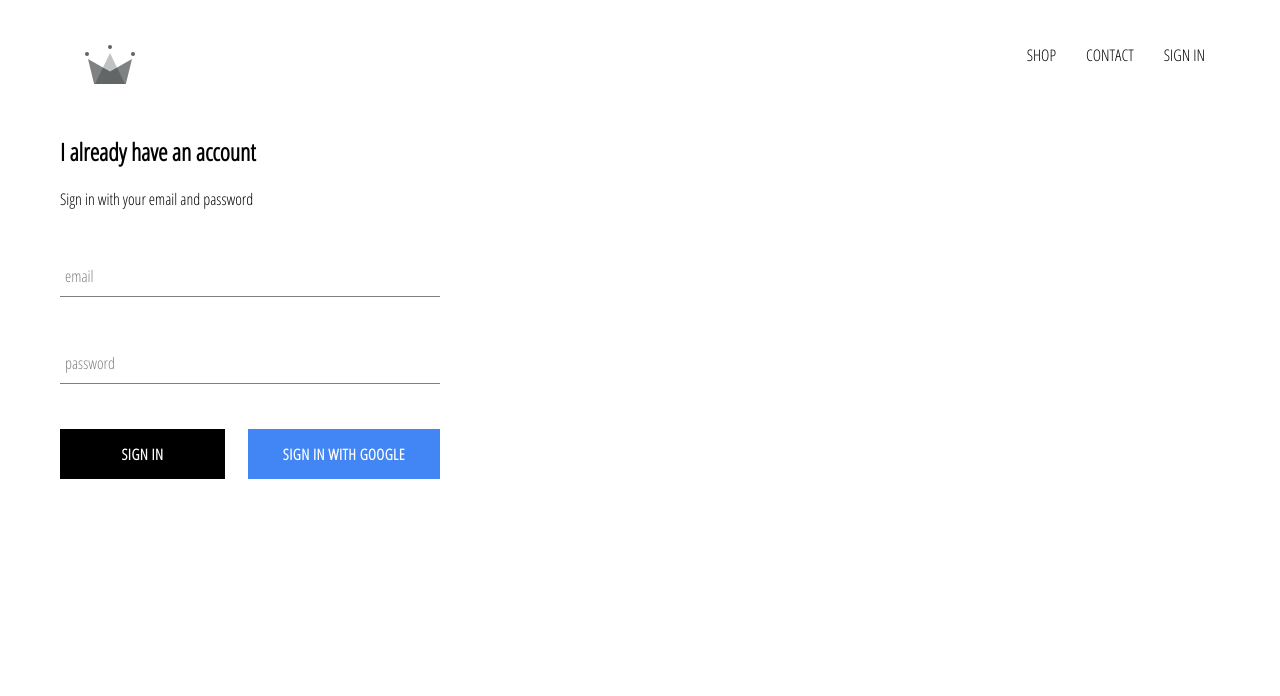
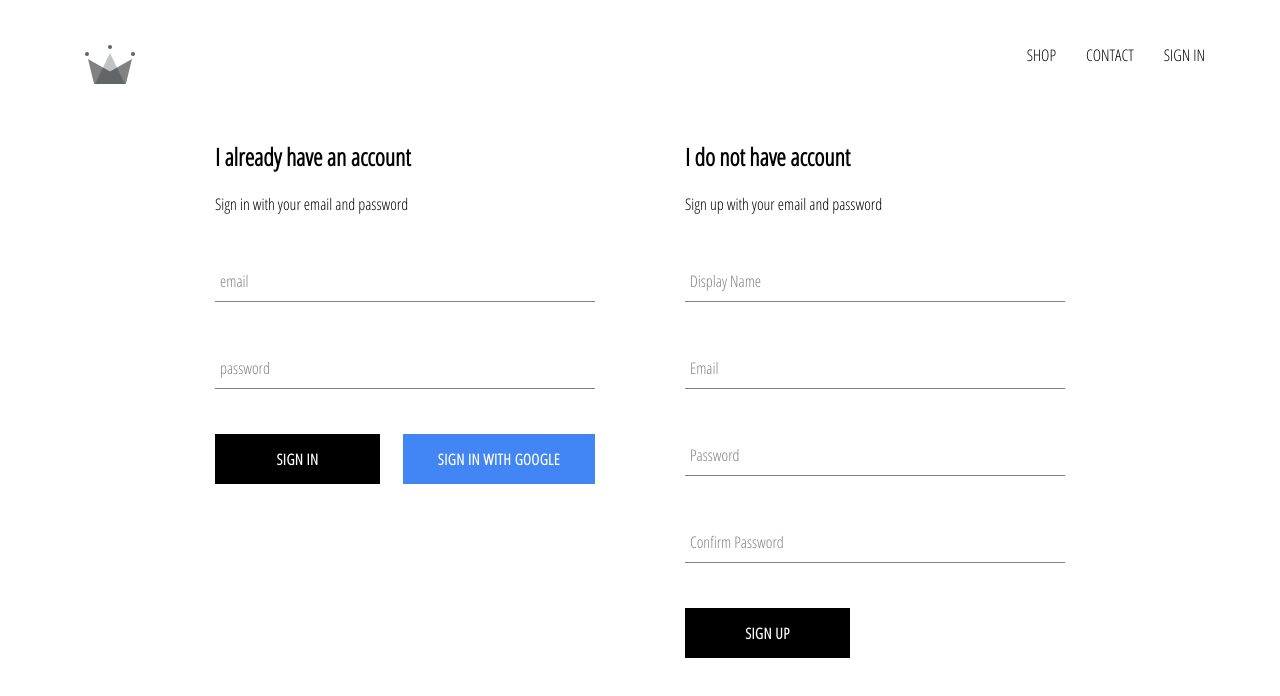
Before and after one commit to khan610/crwn-clothing, a React (Create React App) app: page /signin in a window 1280 px wide. Shown: the top 696 px of the page. Built offline with nearby package versions, Linux system fonts and the light colour scheme; no server answers.

Commit message:
implemented firebase utils

```diff
--- a/src/App.js
+++ b/src/App.js
@@ -7,7 +7,7 @@
 import ShopPage from './pages/shop/shop.component';
 import Header from './components/header/header.component';
 import SignInAndSignUpPage from './pages/sign-in-and-sign-up/sign-in-and-sign-up.component';
-import { auth } from './firebase/firebase.utils';
+import { auth, createUserProfileDocument } from './firebase/firebase.utils';
 
 
 class App extends React.Component {
@@ -22,10 +22,24 @@
   unsubscribeFromAuth = null
 
   componentDidMount() {
-    this.unsubscribeFromAuth = auth.onAuthStateChanged(user => {
-      this.setState({ currentUser: user });
+    this.unsubscribeFromAuth = auth.onAuthStateChanged(async userAuth => {
+      if (userAuth) {
+        const userRef = await createUserProfileDocument(userAuth);
 
-      console.log(user);
+        userRef.onSnapshot(snapShot => {
+          this.setState({
+            currentUser: {
+              id: snapShot.id,
+              ...snapShot.data()
+            }
+          });
+
+          console.log(this.state);
+        });
+      }
+
+
+      this.setState({ currentUser: userAuth});
     });
   }
 
--- /dev/null
+++ b/src/components/sign-up/sign-up.component.jsx
@@ -0,0 +1,101 @@
+import React from 'react';
+
+import FormInput from '../form-input/form-input.component';
+import CustomButton from '../custom-button/custom-button.component';
+
+import { auth, createUserProfileDocument } from '../../firebase/firebase.utils';
+
+import './sign-up.styles.scss';
+
+class SignUp extends React.Component {
+    constructor(){
+        super();
+
+        this.state = {
+            displayName: '',
+            email: '',
+            password: '',
+            confirmPassword: ''
+        };
+    }
+
+    handleSubmit = async event => {
+        event.preventDefault();
+
+        const {displayName, email, password, confirmPassword} = this.state;
+
+        if(password !== confirmPassword) {
+            alert("passwords don't match");
+            return;
+        }
+
+        try {
+            const { user } = await auth.createUserWithEmailAndPassword(email, password);
+
+            await createUserProfileDocument(user, { displayName });
+
+            this.setState({
+                displayName: '',
+                email: '',
+                password: '',
+                confirmPassword: ''
+            });
+
+        } catch (error) {
+            console.error(error);
+        }
+    };
+
+    handleChange = event => {
+        const { name, value } = event.target;
+
+        this.setState({ [name]: value });
+    }
+
+    render() {
+        const {displayName, email, password, confirmPassword} = this.state;
+        return(
+            <div className='sign-up'>
+                <h2 className='title'>I do not have account</h2>
+                <span>Sign up with your email and password</span>
+                <form className='sign-up-form' onSubmit={this.handleSubmit}>
+                    <FormInput
+                        type='text'
+                        name='displayName'
+                        value={displayName}
+                        onChange={this.handleChange}
+                        label='Display Name'
+                        required
+                    />
+                    <FormInput
+                        type='email'
+                        name='email'
+                        value={email}
+                        onChange={this.handleChange}
+                        label='Email'
+                        required
+                    />
+                    <FormInput
+                        type='password'
+                        name='password'
+                        value={password}
+                        onChange={this.handleChange}
+                        label='Password'
+                        required
+                    />
+                    <FormInput
+                        type='password'
+                        name='confirmPassword'
+                        value={confirmPassword}
+                        onChange={this.handleChange}
+                        label='Confirm Password'
+                        required
+                    />
+                    <CustomButton type='submit'> SIGN UP </CustomButton>
+                </form>
+            </div>
+        );
+    }
+}
+
+export default SignUp;
--- /dev/null
+++ b/src/components/sign-up/sign-up.styles.scss
@@ -0,0 +1,9 @@
+.sign-up {
+    display: flex;
+    flex-direction: column;
+    width: 380px;
+
+    title {
+        margin: 10px 0;
+    }
+}
--- a/src/firebase/firebase.utils.js
+++ b/src/firebase/firebase.utils.js
@@ -13,6 +13,32 @@
     measurementId: "G-2QBYL06L1X"
 };
 
+export const createUserProfileDocument = async (userAuth, additionalData) => {
+    if (!userAuth) return;
+
+    const userRef = firestore.doc(`users/${userAuth.uid}`);
+
+    const snapShot = await userRef.get();
+
+    if(!snapShot.exists) {
+      const { displayName, email } = userAuth;
+      const createdAt = new Date();
+
+      try {
+        await userRef.set({
+            displayName,
+            email,
+            createdAt,
+            ...additionalData
+        })
+      } catch (error) {
+        console.log('error creating user', error.message);
+      }
+    }
+
+    return userRef;
+};
+
 firebase.initializeApp(config);
 
 export const auth = firebase.auth();
--- a/src/pages/sign-in-and-sign-up/sign-in-and-sign-up.component.jsx
+++ b/src/pages/sign-in-and-sign-up/sign-in-and-sign-up.component.jsx
@@ -1,12 +1,14 @@
 import React from 'react';
 
 import SignIn from '../../components/sign-in/sign-in.component';
+import SignUp from '../../components/sign-up/sign-up.component';
 
 import './sign-in-and-sign-up.styles.scss';
 
 const SignInAndSignUpPage = () => (
     <div className='sign-in-and-sign-up'>
         <SignIn />
+        <SignUp />
     </div>
 );
 
--- a/src/pages/sign-in-and-sign-up/sign-in-and-sign-up.styles.scss
+++ b/src/pages/sign-in-and-sign-up/sign-in-and-sign-up.styles.scss
@@ -0,0 +1,6 @@
+.sign-in-and-sign-up {
+    width: 850px;
+    display: flex;
+    justify-content: space-between;
+    margin: 30px auto;
+}
```
